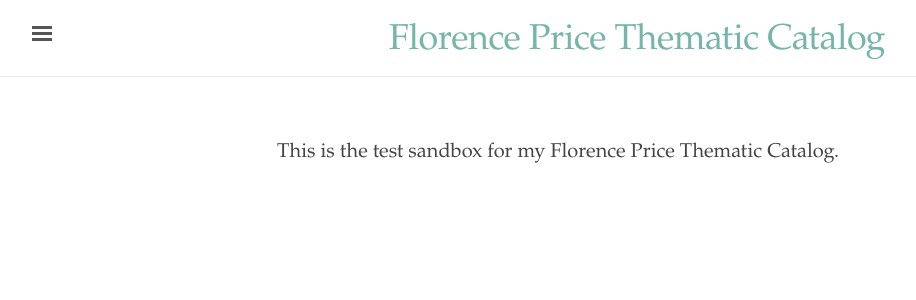
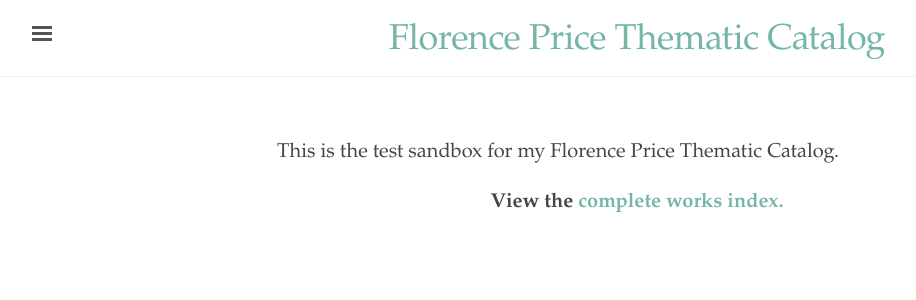
Before and after one commit to dwshadle/florence-price-catalog, a Jekyll site: the page built from _pages/index.md, in a window 1280 px wide. Shown: the top 300 px of the page, without its empty margins (3-919 px from the left). Built offline with Jekyll 4.4.1, drawn with Linux system fonts in a browser that asks for light colours.

Commit message:
Update index.md

```diff
--- a/_pages/index.md
+++ b/_pages/index.md
@@ -4,3 +4,5 @@ permalink: /
 ---
 
 This is the test sandbox for my Florence Price Thematic Catalog.
+
+<p style="text-align: center;"><b>View the <a href="(https://dwshadle.github.io/test/_pages/complete-works/)">complete works index.</a></b></p>
```
